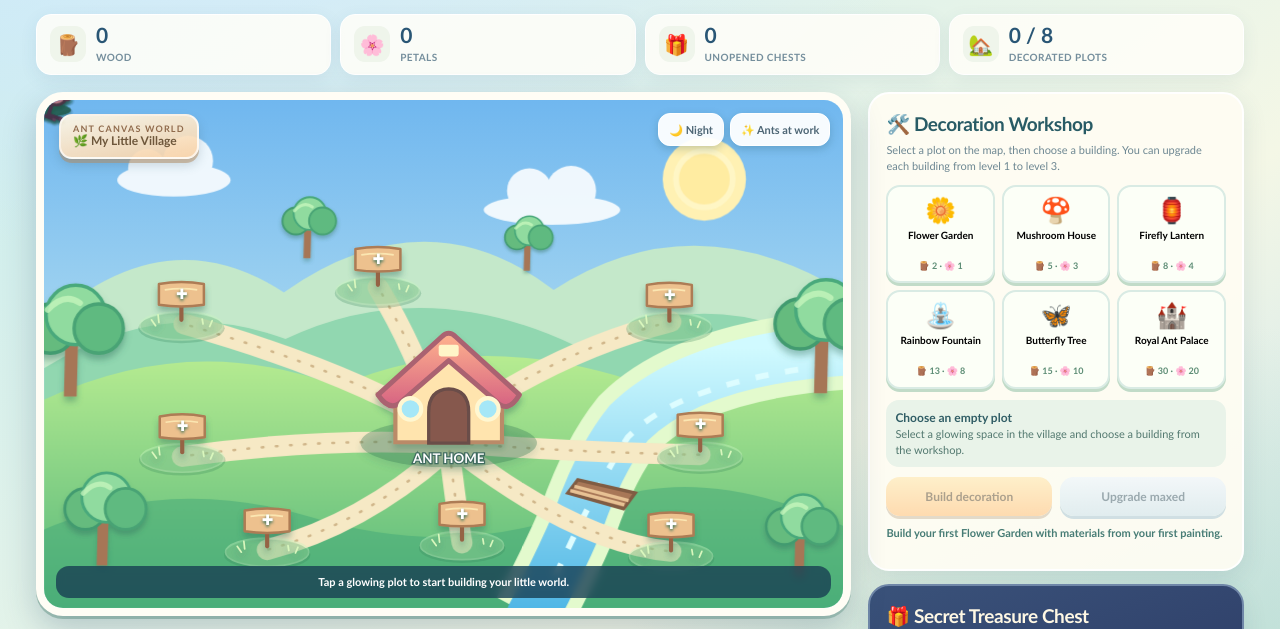
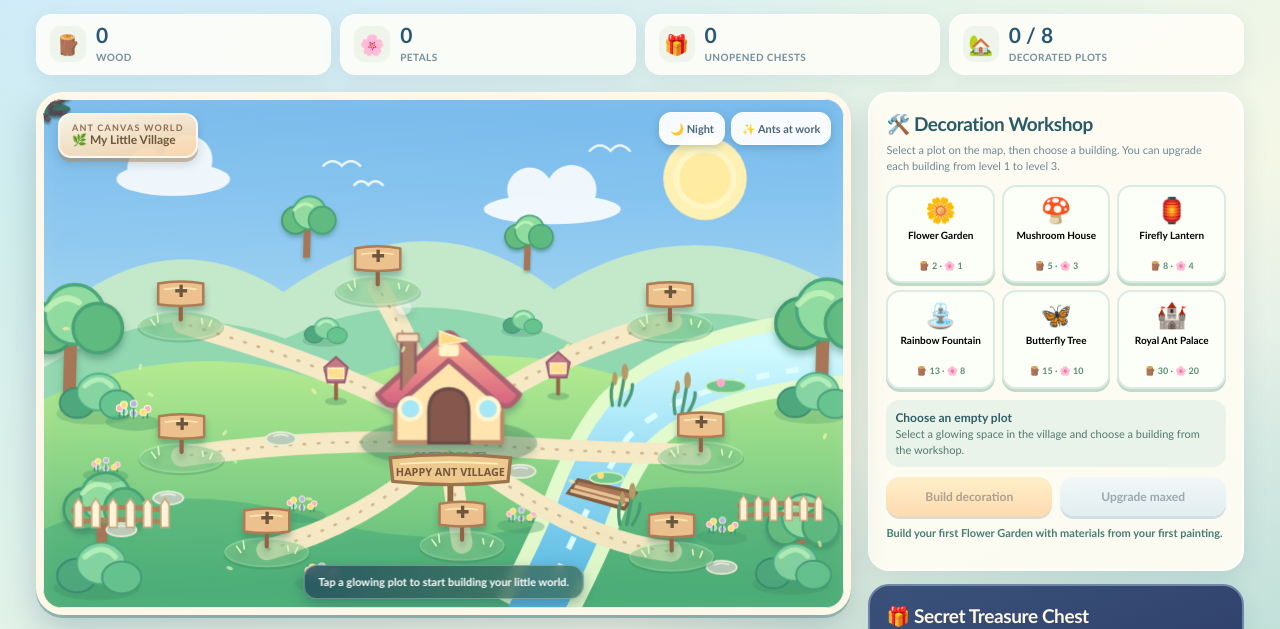
Before and after one commit to pitilessrome-spec/ant-painting, a plain HTML site: page village.html in a window 1280 px wide. Shown: the part 201-830 px from the top of the page. Drawn offline with Linux system fonts and the light colour scheme.

Commit message:
Enable prettier village ambience, new hand-articulated ant characters and natural movement

```diff
--- a/village.html
+++ b/village.html
@@ -7,6 +7,7 @@
 <meta name="description" content="Build a cozy village for your tiny ants. Unlock magical buildings, open milestone chests, and discover hidden treasures.">
 <title>My Ant Village · ANT CANVAS</title>
 <link rel="stylesheet" href="css/village-world.css?v=village-world-v2">
+<link rel="stylesheet" href="css/village-motion.css?v=village-walk-v3">
 </head>
 <body>
 <header class="topbar">
@@ -80,6 +81,7 @@
  </div>
 </div>
 <script src="js/village.js?v=village-world-v2"></script>
-<script src="js/village-scene.js?v=village-world-v2"></script>
+<script src="js/village-scene.js?v=village-walk-v3"></script>
+<script src="js/village-ambience.js?v=village-walk-v3"></script>
 <script src="js/village-page.js?v=village-world-v2"></script>
 </body></html>
```
